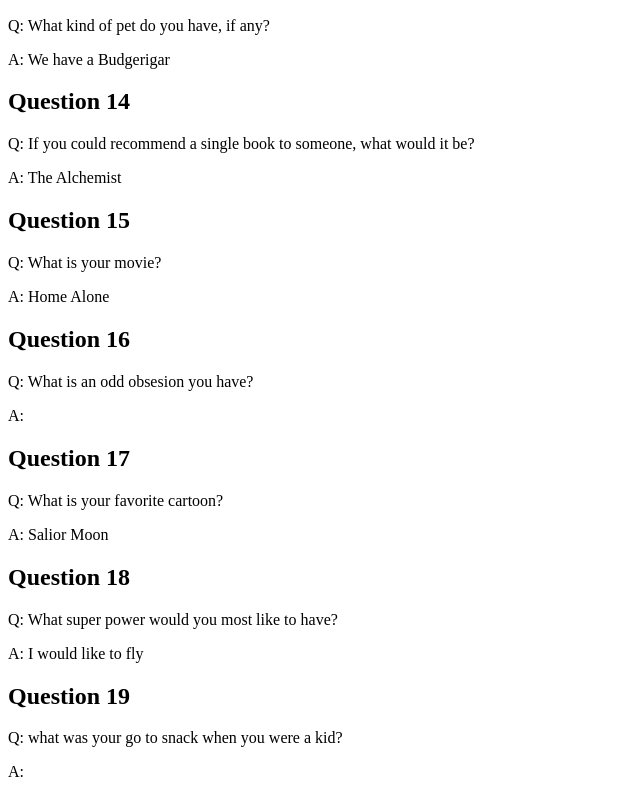
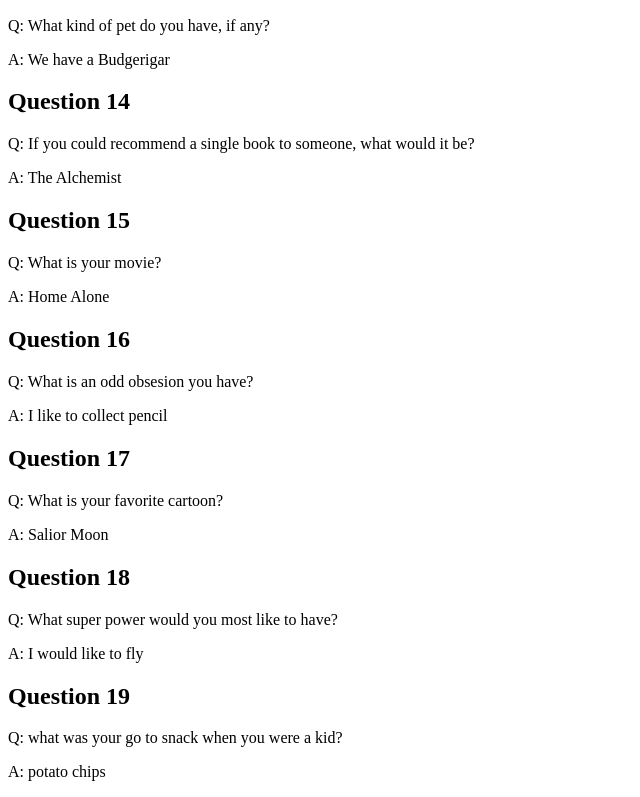
Before and after one commit to sojeda16/avt217_fall20, a plain HTML site: page index.html in a window 1280 px wide. Shown: the part 1536-2333 px from the top of the page, without its empty margins (0-640 px from the left). Drawn offline with Linux system fonts and the light colour scheme.

Commit message:
Update index.html

```diff
--- a/index.html
+++ b/index.html
@@ -61,7 +61,7 @@
     <p>A: Home Alone</p>
     <h2>Question 16</h2>
     <p>Q: What is an odd obsesion you have?</p>
-    <p>A: </p>
+    <p>A: I like to collect pencil</p>
     <h2>Question 17</h2>
     <p>Q: What is your favorite cartoon?</p>
     <p>A: Salior Moon</p>
@@ -70,7 +70,7 @@
     <p>A: I would like to fly</p>
     <h2>Question 19</h2>
     <p>Q: what was your go to snack when you were a kid?</p>
-    <p>A: </p>
+    <p>A: potato chips</p>
 
 
     <!-- to finish out your 20 questions you can can either type the same set up as above or copy and paste. I would encourage typing a few so you can get in the hang of opening an element (i.e. <p>), typing in some content (i.e. the question or answer), then closing the element (i.e. </p>) -->
```
